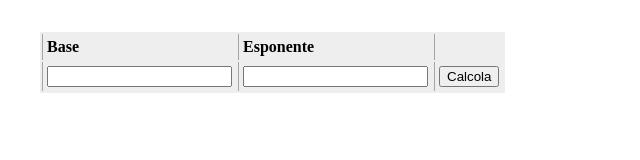
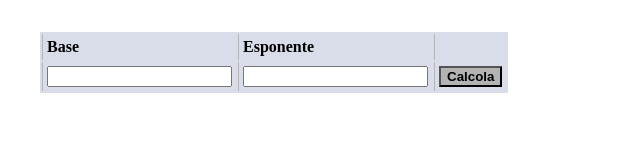
Before and after one commit to Agiaq87/Esercizi-Tipescript, a website: page Esercizi/index/number/pow.html in a window 1280 px wide. Shown: the whole page, without its empty margins (0-640 px from the left). Drawn offline with Linux system fonts and the light colour scheme.

Commit message:
final commit of the day.

```diff
--- a/Esercizi/index/style.css
+++ b/Esercizi/index/style.css
@@ -1,9 +1,9 @@
 table {
     margin: 2em;
-    background-color: #eeeeee;
+    background-color: #d9dde9;
 }
 td {
-    border-left: 1px solid #a5a5a5;
+    border-left: 1px solid #b6b6b6;
     font-weight: bold;
     padding: 0.25em;
 }
@@ -11,3 +11,7 @@ a {
     text-decoration: none;
     font-weight: normal;
 }
+button {
+    font-weight: bold;
+    background-color: rgb(179, 179, 180);
+}
```
